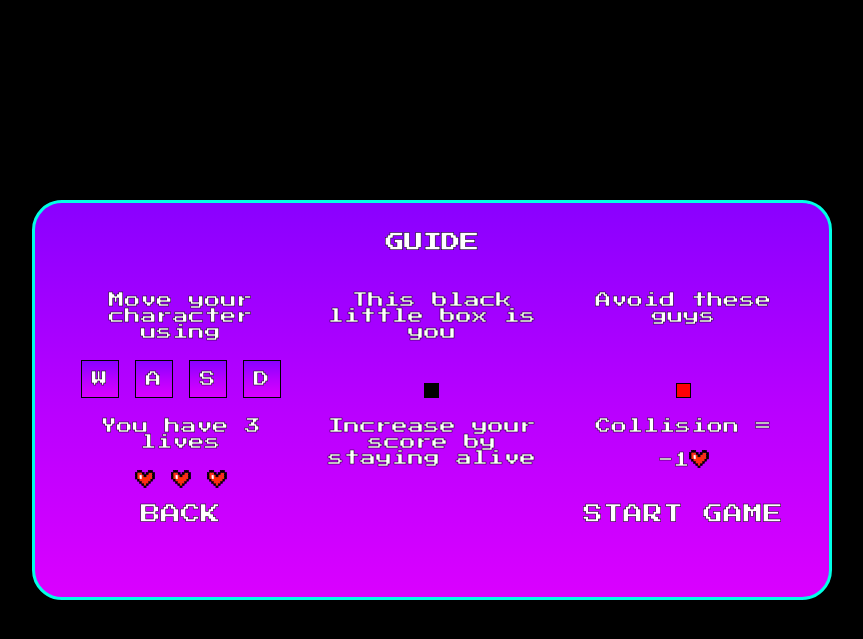
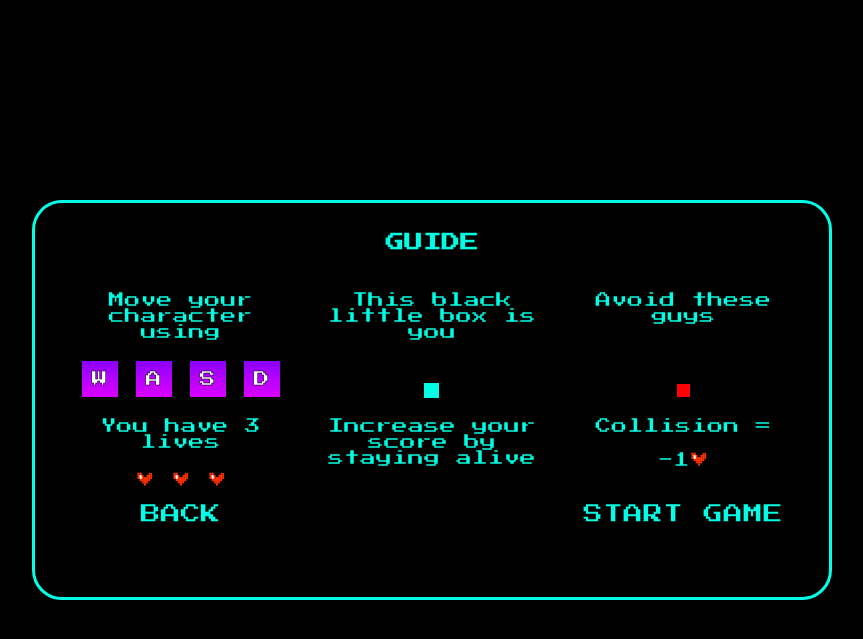
Before and after one commit to DanielCH5/dodgegame, a PHP site: page /index.php?page=guide in a window 1280 px wide. Shown: the top 639 px of the page, without its empty margins (208-1071 px from the left). Run offline with PHP 8.4, Linux system fonts and the light colour scheme.

Commit message:
Color changes

```diff
--- a/styles.css
+++ b/styles.css
@@ -26,26 +26,27 @@
 
 a {
     text-decoration: none;
-    color: white;
+    color: rgb(0, 255, 229);
 
 }
 
 #title {
-    color: white;
+    color: rgb(0, 255, 229);
     justify-self: center;
     padding-top: 28px;
     -webkit-text-stroke: 0.5px black;
 }
 
 #menu {
-    background-image: linear-gradient(#8A00FF, #b700ff, #da00ff);
+    /* background-image: linear-gradient(#8A00FF, #b700ff, #da00ff); */
+    background-color: black;
     width: 800px;
     height: 400px;
     display: grid;
     font-family: PressStart2P;
     border: solid 3px rgb(0, 255, 229);
     border-radius: 30px;
-    color: white;
+    color: rgb(0, 255, 229);
 }
 
 #gameover {
@@ -98,7 +99,8 @@
 }
 
 #guide {
-    background-image: linear-gradient(#8A00FF, #b700ff, #da00ff);
+    /* background-image: linear-gradient(#8A00FF, #b700ff, #da00ff); */
+    background-color: black;
     width: 800px;
     height: 400px;
     font-family: PressStart2P;
@@ -106,7 +108,7 @@
     border-radius: 30px;
     padding: 30px;
     text-align: center;
-    color: white;
+    color: rgb(0, 255, 229);
     -webkit-text-stroke: 0.5px black;
 }
 
@@ -205,7 +207,8 @@
     display: flex;
     justify-content: center;
     align-items: center;
-    background-image: linear-gradient(#8A00FF, #b700ff, #da00ff);
+    /* background-image: linear-gradient(#8A00FF, #b700ff, #da00ff); */
+    background-color: black;
     border-radius: 16px;
 
 
@@ -217,14 +220,14 @@
 #player {
     width: 10px;
     height: 10px;
-    background-color: black;
+    background-color: rgb(0, 255, 229);
     position: absolute;
 }
 
 .exampleplayer {
     width: 15px;
     height: 15px;
-    background-color: black;
+    background-color: rgb(0, 255, 229);
 
 }
 
@@ -285,7 +288,7 @@
 }
 
 .third div a {
-    color: white;
+    color: rgb(0, 255, 229);
 }
 
 input {
```
